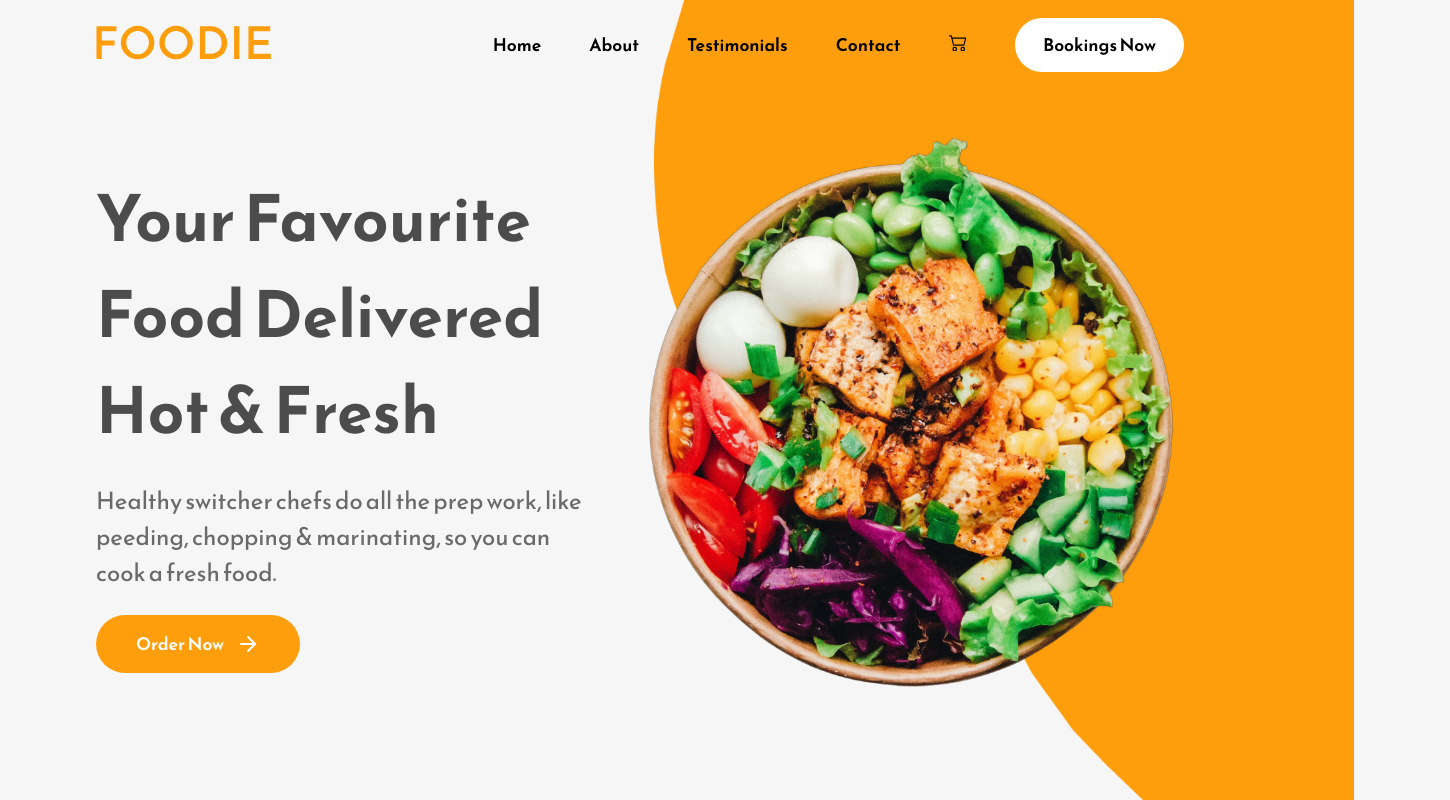
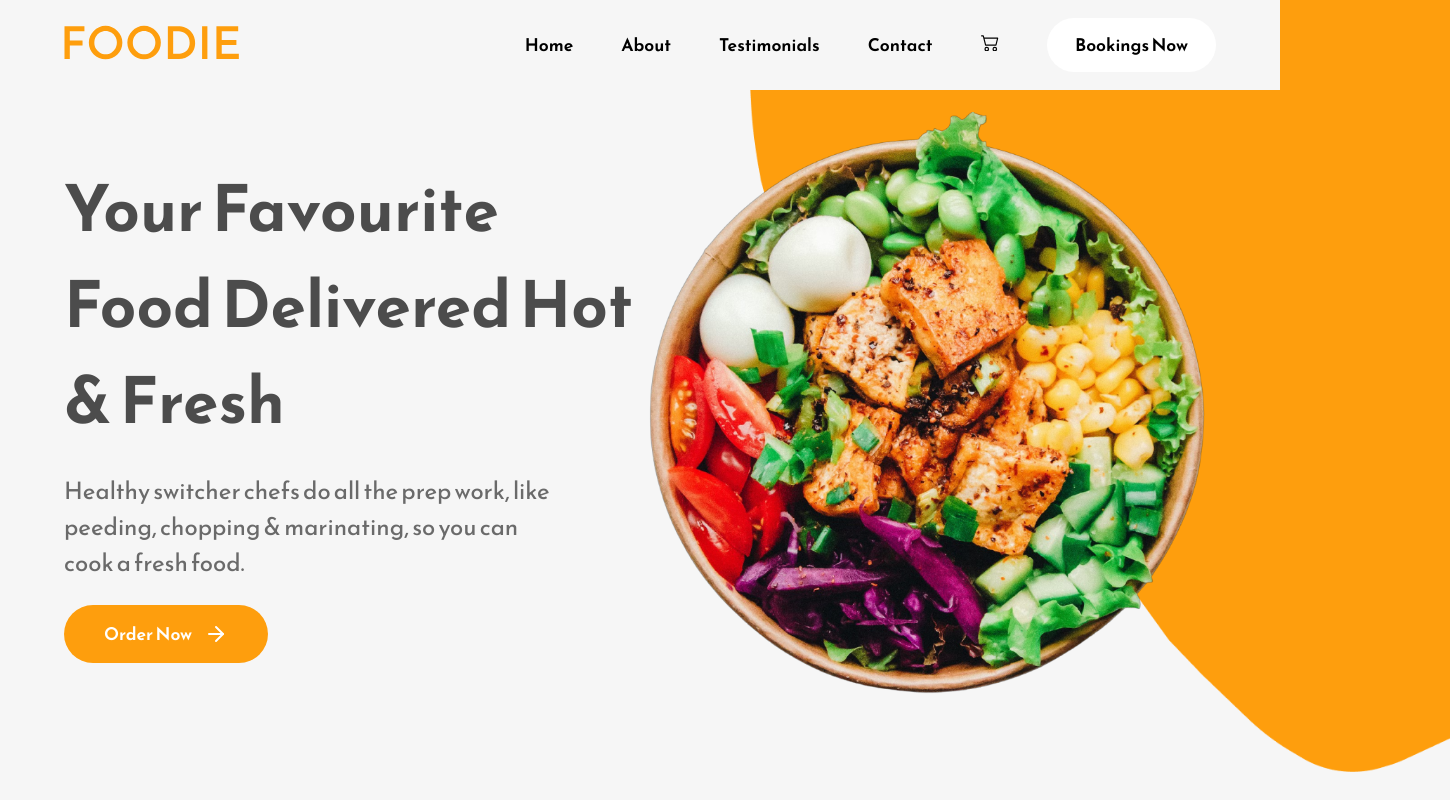
Before and after one commit to Muskangupta2507/Food_Aggregator, a React (Create React App) app: page / in a window 1280 px wide. Shown: the top 800 px of the page, 1450 px wide, since content can reach past the window. Built offline with nearby package versions, Linux system fonts and the light colour scheme.

Commit message:
monika commit : changes

```diff
--- a/src/App.css
+++ b/src/App.css
@@ -10,9 +10,10 @@ img {
 }
 .App {
   min-height: 100vh;
-  width: 85vw;
+  width: 100vw;
   max-width: 1900px;
   margin: 0rem auto;
+  scroll-behavior: smooth;
 }
 body {
   max-width: 100%;
@@ -22,12 +23,19 @@ body {
 body {
   background-color: #f6f6f6;
 }
-
+.pad-4{
+  padding-left: 4rem;
+  padding-right: 4rem;
+}
 nav {
   display: flex;
   align-items: center;
   justify-content: space-between;
   min-height: 90px;
+  position: fixed;
+  width: 100%;
+  z-index: 20;
+  background-color:#f6f6f6;
 }
 .navbar-menu-container {
   display: none;
@@ -63,7 +71,7 @@ nav {
 .home-banner-container {
   position: relative;
   display: flex;
-  padding-top: 3rem;
+  padding: 7rem 4rem;
 }
 .home-bannerImage-container {
   position: absolute;
@@ -123,6 +131,7 @@ nav {
   display: flex;
   align-items: center;
   justify-content: space-between;
+  scroll-margin: 100px;
 }
 .about-background-image-container {
   position: absolute;
@@ -176,6 +185,7 @@ nav {
   justify-content: center;
   flex-direction: column;
   margin: 6rem 0rem;
+  scroll-margin: 100px;
 }
 .contact-form-container {
   background-color: white;
@@ -262,6 +272,7 @@ nav {
 }
 .work-section-wrapper {
   margin-top: 15rem;
+  scroll-margin: 100px;
 }
 .work-section-top p {
   text-align: center;
@@ -306,7 +317,6 @@ nav {
   align-items: center;
   font-weight: 600;
 }
-
 @media (max-width: 1000px) {
   .navbar-links-container a {
     margin-right: 1rem;
@@ -320,8 +330,15 @@ nav {
   }
 }
 @media (max-width: 800px) {
+  nav{
+    padding-left: 0rem;
+    padding-right: 0rem;
+    justify-content: space-around;
+  }
   .nav-logo-container {
     max-width: 140px;
+    padding-left: 0;
+    padding-right: 0;
   }
   .navbar-links-container {
     display: none;
--- a/src/App.js
+++ b/src/App.js
@@ -5,10 +5,12 @@ import Work from "./Components/Work";
 import Testimonial from "./Components/Testimonial";
 import Contact from "./Components/Contact";
 import Footer from "./Components/Footer";
+import Navbar from "./Components/Navbar";
 
 function App() {
   return (
     <div className="App">
+      <Navbar/>
       <Home />
       <About />
       <Work />
--- a/src/Components/About.js
+++ b/src/Components/About.js
@@ -5,7 +5,7 @@ import { BsFillPlayCircleFill } from "react-icons/bs";
 
 const About = () => {
   return (
-    <div className="about-section-container">
+    <div id="about" className="about-section-container pad-4">
       <div className="about-background-image-container">
         <img src={AboutBackground} alt="" />
       </div>
--- a/src/Components/Contact.js
+++ b/src/Components/Contact.js
@@ -2,7 +2,7 @@ import React from "react";
 
 const Contact = () => {
   return (
-    <div className="contact-page-wrapper">
+    <div id="contact"className="contact-page-wrapper pad-4">
       <h1 className="primary-heading">Have Question In Mind?</h1>
       <h1 className="primary-heading">Let Us Help You</h1>
       <div className="contact-form-container">
--- a/src/Components/Footer.js
+++ b/src/Components/Footer.js
@@ -7,7 +7,7 @@ import { FaFacebookF } from "react-icons/fa";
 
 const Footer = () => {
   return (
-    <div className="footer-wrapper">
+    <div className="footer-wrapper pad-4">
       <div className="footer-section-one">
         <div className="footer-logo-container">
           <img src={Logo} alt="" />
--- a/src/Components/Home.js
+++ b/src/Components/Home.js
@@ -7,7 +7,7 @@ import { FiArrowRight } from "react-icons/fi";
 const Home = () => {
   return (
     <div className="home-container">
-      <Navbar />
+      {/* <Navbar /> */}
       <div className="home-banner-container">
         <div className="home-bannerImage-container">
           <img src={BannerBackground} alt="" />
--- a/src/Components/Navbar.js
+++ b/src/Components/Navbar.js
@@ -43,14 +43,14 @@ const Navbar = () => {
   ];
   return (
     <nav>
-      <div className="nav-logo-container">
+      <div className="nav-logo-container pad-4">
         <img src={Logo} alt="" />
       </div>
-      <div className="navbar-links-container">
-        <a href="">Home</a>
-        <a href="">About</a>
-        <a href="">Testimonials</a>
-        <a href="">Contact</a>
+      <div className="navbar-links-container pad-4">
+        <a href="home">Home</a>
+        <a href="#about">About</a>
+        <a href="#test" >Testimonials</a>
+        <a href="#contact">Contact</a>
         <a href="">
           <BsCart2 className="navbar-cart-icon" />
         </a>
@@ -83,4 +83,5 @@ const Navbar = () => {
   );
 };
 
+
 export default Navbar;
--- a/src/Components/Testimonial.js
+++ b/src/Components/Testimonial.js
@@ -4,7 +4,7 @@ import { AiFillStar } from "react-icons/ai";
 
 const Testimonial = () => {
   return (
-    <div className="work-section-wrapper">
+    <div id="test" className="work-section-wrapper pad-4">
       <div className="work-section-top">
         <p className="primary-subheading">Testimonial</p>
         <h1 className="primary-heading">What They Are Saying</h1>
--- a/src/Components/Work.js
+++ b/src/Components/Work.js
@@ -22,7 +22,7 @@ const Work = () => {
     },
   ];
   return (
-    <div className="work-section-wrapper">
+    <div className="work-section-wrapper pad-4">
       <div className="work-section-top">
         <p className="primary-subheading">Work</p>
         <h1 className="primary-heading">How It Works</h1>
```
